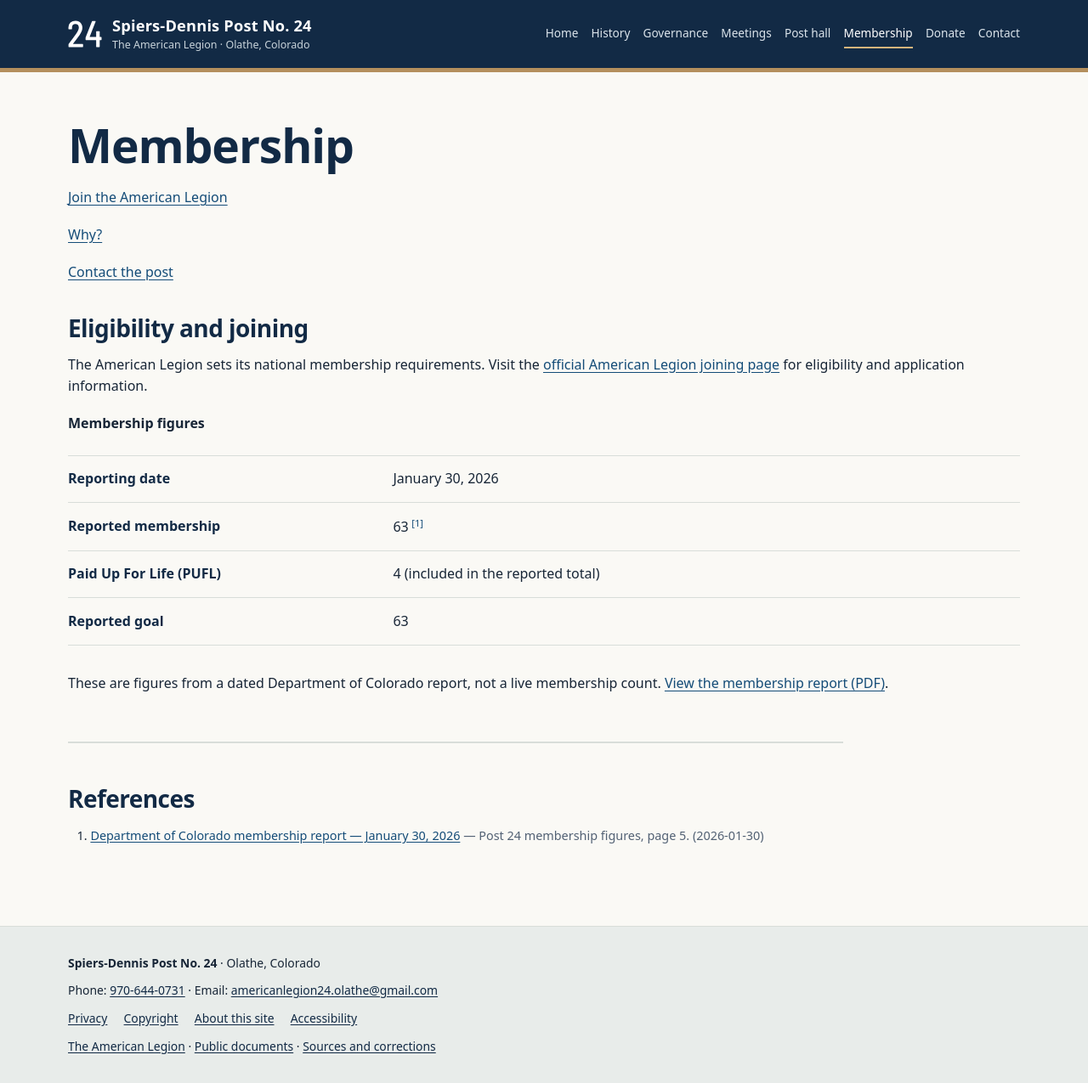
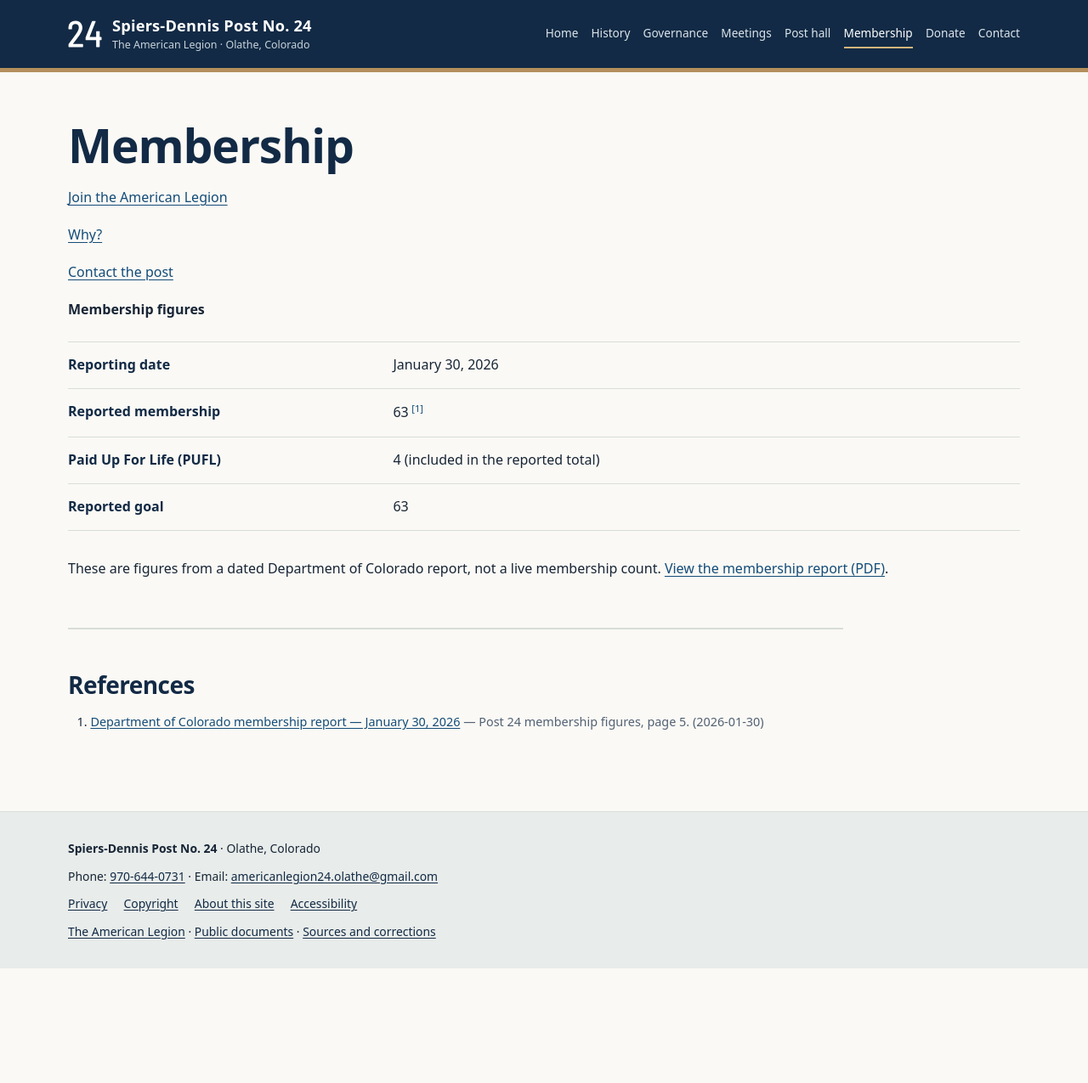
Before and after one commit to SPIERS-DENNIS-POST/spiers-dennis-post.github.io, a Jekyll site: the page built from membership/index.md, in a window 1280 px wide. Shown: the whole page at 85% size. Built offline with Jekyll 4.4.1, drawn with Linux system fonts in a browser that asks for light colours; after the commit the page ends 1140 px from its top, so only the background shows below that.

Commit message:
Remove redundant national joining paragraph from membership page

```diff
--- a/membership/index.md
+++ b/membership/index.md
@@ -19,8 +19,6 @@
 <p><a href="https://www.legion.org/join">Join the American Legion</a></p>
 <p><a href="https://www.legion.org/getmedia/427180d4-ca0d-411d-b365-fc4b06b8818e/54mem1225-why-you-should-belong.pdf" type="application/pdf">Why?</a></p>
 <p><a href="{{ '/contact/' | relative_url }}">Contact the post</a></p>
-## Eligibility and joining
-The American Legion sets its national membership requirements. Visit the <a href="https://www.legion.org/join">official American Legion joining page</a> for eligibility and application information.
 <p><strong>Membership figures</strong></p>
 <dl class="fact-list">
 <div class="fact-row"><dt>Reporting date</dt><dd>January 30, 2026</dd></div>
```
